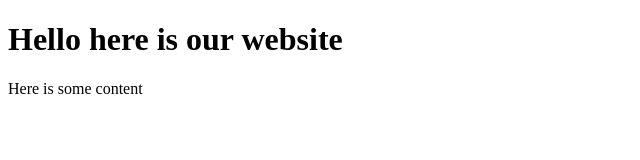
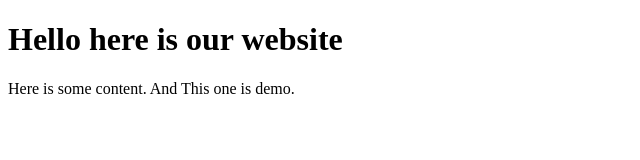
Before and after one commit to Nehueiy/DEMO, a plain HTML site: page index.html in a window 1280 px wide. Shown: the whole page, without its empty margins (0-640 px from the left). Drawn offline with Linux system fonts and the light colour scheme.

Commit message:
Update index.html

```diff
--- a/index.html
+++ b/index.html
@@ -7,6 +7,6 @@
 </head>
 <body>
     <h1> Hello here is our website</h1>
-    <p> Here is some content </p>
+    <p> Here is some content. And This one is demo.</p>
 </body>
 </html>
```
